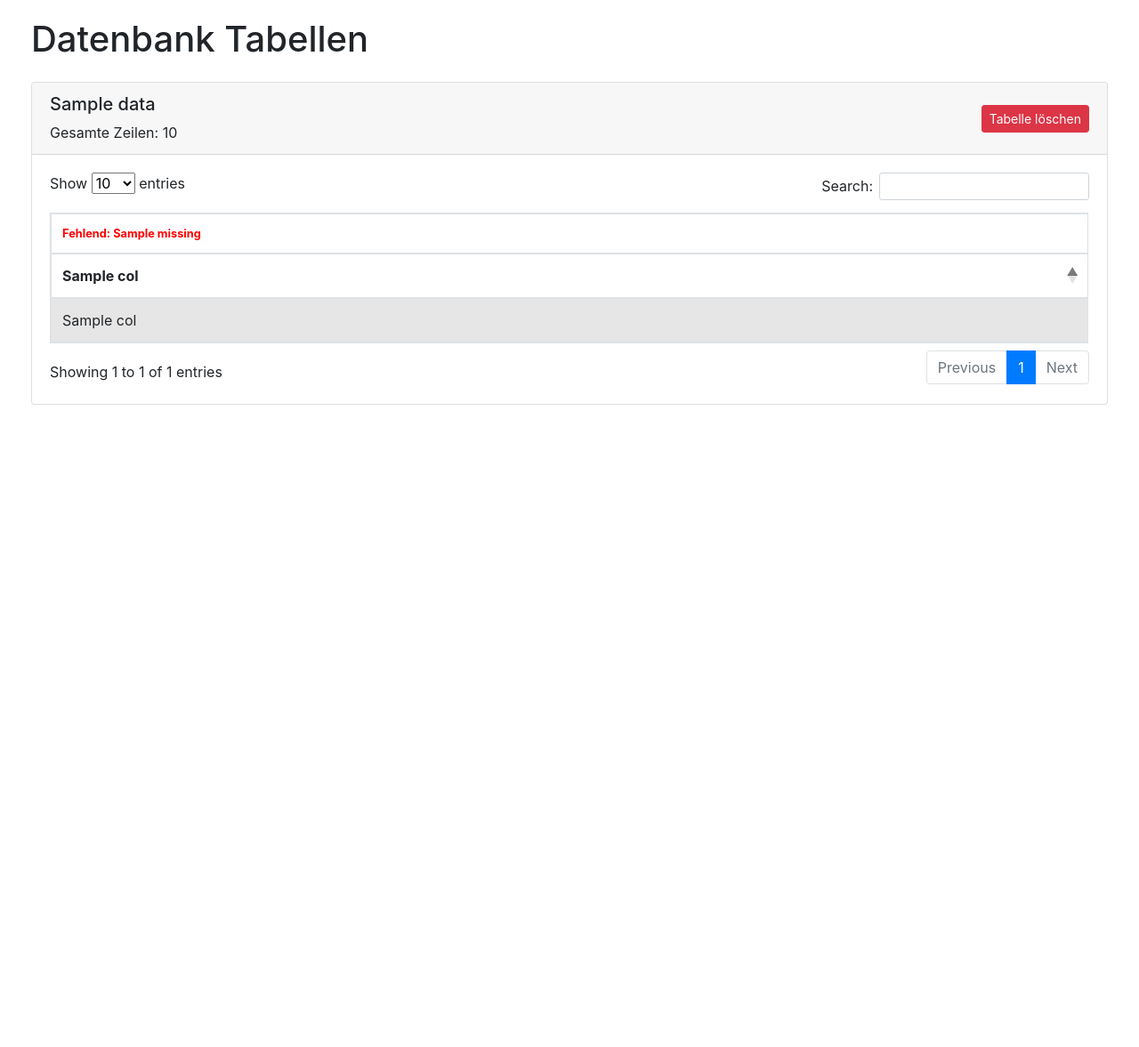
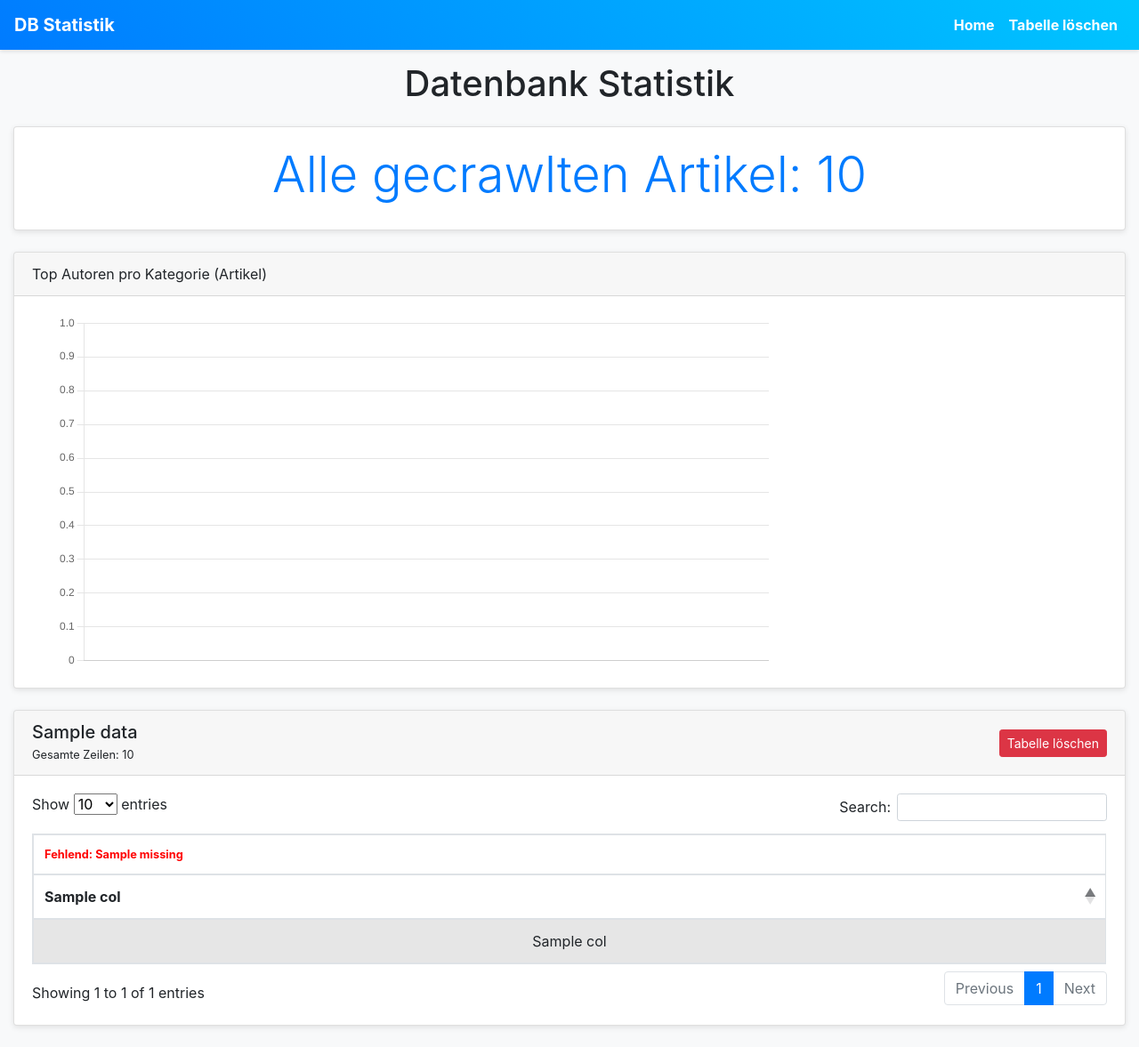
Before and after one commit to SchBenedikt/datamining, a Flask app: template templates/stats.html in a window 1280 px wide. Shown: the whole page at 89% size. Before the commit the page ends 455 px from the top, so only its background shows below. Run offline with Flask 3, Linux system fonts and the light colour scheme; the template is opened without the code that fills it: most values are stand-ins (such as "Sample title", 1, 10 or a date in 2020); some libraries are stand-ins or nearby versions.

Commit message:
Updated Design stats.html
Updated Design stats.html

Co-Authored-By: schBenedikt <benedikt.schaechner@web.de>

```diff
--- a/templates/stats.html
+++ b/templates/stats.html
@@ -1,29 +1,104 @@
 <!DOCTYPE html>
-<html>
+<html lang="de">
   <head>
     <meta charset="utf-8">
-  <title>Datenbank Statistik</title>
-  <!-- Bootstrap CSS -->
-  <link rel="stylesheet" href="https://maxcdn.bootstrapcdn.com/bootstrap/4.0.0/css/bootstrap.min.css">
+    <title>Datenbank Statistik – Übersicht</title>
+    <!-- Bootstrap CSS (v4.5) -->
+    <link rel="stylesheet" href="https://stackpath.bootstrapcdn.com/bootstrap/4.5.2/css/bootstrap.min.css">
     <!-- DataTables Bootstrap4 CSS -->
     <link rel="stylesheet" type="text/css" href="https://cdn.datatables.net/1.11.5/css/dataTables.bootstrap4.min.css">
+    <!-- Custom CSS -->
     <style>
-    body { padding: 20px; }
-    h1 { margin-bottom: 40px; }
-    th.missing { font-size: 0.8rem; color: red; }
+      body {
+        padding-top: 70px;
+        background: #f8f9fa;
+      }
+      /* Navbar with gradient and shadow */
+      .navbar {
+        background: linear-gradient(45deg, #007bff, #00c6ff);
+        box-shadow: 0 2px 4px rgba(0,0,0,0.1);
+      }
+      .navbar-brand, .nav-link {
+        font-weight: bold;
+        color: #fff !important;
+      }
+      .navbar-brand:hover, .nav-link:hover {
+        color: #ffd700 !important;
+      }
+      /* Card styling with subtle shadow and transition */
+      .card {
+        box-shadow: 0 2px 6px rgba(0,0,0,0.1);
+        transition: transform 0.2s;
+      }
+      .card:hover {
+        transform: translateY(-3px);
+      }
+      .chart-container {
+        height:50vh;
+        width:90vw;
+        margin: auto;
+      }
+      table th, table td {
+        text-align: center;
+      }
+      table th.missing {
+        font-size: 0.8rem;
+        color: red;
+      }
     </style>
   </head>
   <body>
-  <!-- Use container-fluid for a wider window -->
+    <!-- Navigation Bar -->
+    <nav class="navbar navbar-expand-lg navbar-dark fixed-top">
+      <a class="navbar-brand" href="#">DB Statistik</a>
+      <button class="navbar-toggler" type="button" data-toggle="collapse" data-target="#navbarNav"
+              aria-controls="navbarNav" aria-expanded="false" aria-label="Toggle navigation">
+        <span class="navbar-toggler-icon"></span>
+      </button>
+      <div class="collapse navbar-collapse" id="navbarNav">
+        <ul class="navbar-nav ml-auto">
+          <li class="nav-item">
+            <a class="nav-link" href="/stats">Home</a>
+          </li>
+          <li class="nav-item">
+            <a class="nav-link" href="/delete_table">Tabelle löschen</a>
+          </li>
+        </ul>
+      </div>
+    </nav>
+
     <div class="container-fluid">
-    <h1 class="mb-4">Datenbank Tabellen</h1>
+      <h1 class="mb-4 text-center">Datenbank Statistik</h1>
+
+      <!-- Prominente Anzeige der Gesamtzeilen (Artikel) -->
+      <div class="card mb-4">
+        <div class="card-body text-center">
+          <h1 class="display-4 text-primary">
+            Alle gecrawlten Artikel: {{ quality_stats['articles'].total }}
+          </h1>
+        </div>
+      </div>
+
+      <!-- New Chart: Top Autoren pro Kategorie (Artikel) -->
+      <div class="card mb-4">
+        <div class="card-header">
+          Top Autoren pro Kategorie (Artikel)
+        </div>
+        <div class="card-body">
+          <div class="chart-container">
+            <canvas id="authorCategoryChart"></canvas>
+          </div>
+        </div>
+      </div>
+
+      <!-- Tabelle für alle Daten -->
       {% for table_name, rows in data.items() %}
         <div class="card mb-4">
           <div class="card-header d-flex justify-content-between align-items-center">
             <div>
-            <h2 class="h5">{{ table_name }}</h2>
+              <h2 class="h5 mb-0">{{ table_name }}</h2>
               {% set quality = quality_stats[table_name] %}
-            <p class="mb-0">Gesamte Zeilen: {{ quality.total }}</p>
+              <small>Gesamte Zeilen: {{ quality.total }}</small>
             </div>
             <form method="POST" action="/delete_table" onsubmit="return confirm('Möchten Sie die Tabelle {{ table_name }} wirklich löschen?');">
               <input type="hidden" name="table_name" value="{{ table_name }}">
@@ -32,7 +107,6 @@
           </div>
           <div class="card-body">
             {% if rows %}
-            <!-- Add table-responsive for horizontal scrolling -->
               <div class="table-responsive">
                 <table class="table table-striped table-bordered datatable">
                   <thead>
@@ -64,20 +138,85 @@
           </div>
         </div>
       {% endfor %}
+
     </div>
 
-  <!-- jQuery, Popper, Bootstrap and DataTables JS -->
-  <script src="https://code.jquery.com/jquery-3.6.0.min.js"></script>
-  <script src="https://cdnjs.cloudflare.com/ajax/libs/popper.js/1.12.9/umd/popper.min.js"></script>
-  <script src="https://maxcdn.bootstrapcdn.com/bootstrap/4.0.0/js/bootstrap.min.js"></script>
+    <!-- JS: jQuery, Popper, Bootstrap, DataTables and Chart.js -->
+    <script src="https://code.jquery.com/jquery-3.5.1.slim.min.js"></script>
+    <script src="https://cdn.jsdelivr.net/npm/popper.js@1.16.1/dist/umd/popper.min.js"></script>
+    <script src="https://stackpath.bootstrapcdn.com/bootstrap/4.5.2/js/bootstrap.min.js"></script>
     <script src="https://cdn.datatables.net/1.11.5/js/jquery.dataTables.min.js"></script>
     <script src="https://cdn.datatables.net/1.11.5/js/dataTables.bootstrap4.min.js"></script>
+    <script src="https://cdn.jsdelivr.net/npm/chart.js"></script>
     <script>
       $(document).ready(function() {
         $('table.datatable').DataTable({
-        "ordering": true,
-        "paging": true
+          ordering: true,
+          paging: true
         });
+      });
+
+      // Aggregate articles data (from table "articles") for grouping by author and category
+      const articles = {{ data.articles | tojson }};
+
+      let authorsSet = new Set();
+      let categoriesSet = new Set();
+      articles.forEach(row => {
+        if(row.author && row.category) {
+          authorsSet.add(row.author);
+          categoriesSet.add(row.category);
+        }
+      });
+      let authors = Array.from(authorsSet);
+      let categories = Array.from(categoriesSet);
+
+      // Initialize count matrix: one array per category with counts per author
+      let counts = {};
+      categories.forEach(cat => {
+        counts[cat] = new Array(authors.length).fill(0);
+      });
+      articles.forEach(row => {
+        let author = row.author;
+        let category = row.category;
+        if(author && category) {
+          counts[category][authors.indexOf(author)] += 1;
+        }
+      });
+
+      // Create datasets for Chart.js (one dataset per category)
+      let datasets = [];
+      categories.forEach(cat => {
+        const r = Math.floor(Math.random() * 156) + 100;
+        const g = Math.floor(Math.random() * 156) + 100;
+        const b = Math.floor(Math.random() * 156) + 100;
+        datasets.push({
+          label: cat,
+          data: counts[cat],
+          backgroundColor: `rgba(${r}, ${g}, ${b}, 0.6)`,
+          borderColor: `rgba(${r}, ${g}, ${b}, 1)`,
+          borderWidth: 1
+        });
+      });
+
+      // Build the stacked bar chart
+      const ctx = document.getElementById('authorCategoryChart').getContext('2d');
+      new Chart(ctx, {
+        type: 'bar',
+        data: {
+          labels: authors,
+          datasets: datasets
+        },
+        options: {
+          responsive: true,
+          plugins: {
+            tooltip: { mode: 'index', intersect: false },
+            legend: { position: 'top' }
+          },
+          scales: {
+            x: { stacked: true },
+            y: { stacked: true, beginAtZero: true }
+          }
+        }
       });
     </script>
   </body>
```
Lines whose indentation alone changed are shown as unchanged.
